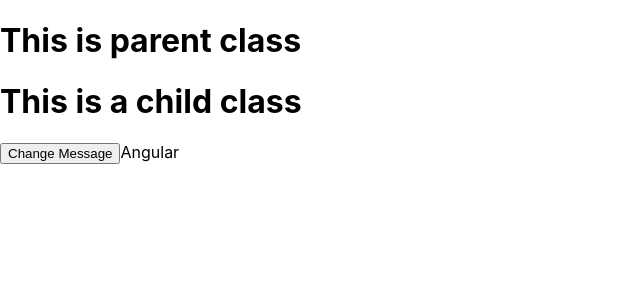
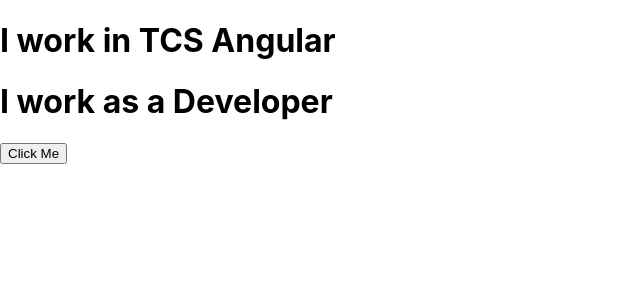
Before and after one commit to amarkumarram/react-session, a React (Create React App) app in the folder first-project/: page / in a window 1280 px wide. Shown: the top 300 px of the page, without its empty margins (0-640 px from the left). Built offline with nearby package versions, Linux system fonts and the light colour scheme.

Commit message:
6th session

```diff
--- a/first-project/package.json
+++ b/first-project/package.json
@@ -6,6 +6,7 @@
     "@testing-library/jest-dom": "^5.11.9",
     "@testing-library/react": "^11.2.5",
     "@testing-library/user-event": "^12.8.3",
+    "prop-types": "^15.7.2",
     "react": "^17.0.1",
     "react-dom": "^17.0.1",
     "react-scripts": "4.0.3",
--- a/first-project/src/App.js
+++ b/first-project/src/App.js
@@ -4,11 +4,19 @@
 import GreetPerson from './functional-component/GreetPerson'
 import SayHello from './class-compoents/SayHello'
 import ParentClass from './class-compoents/ParentClass'
+import PropComponent from './class-compoents/PropComponent'
 
 let App = () => {
+
+  function alertOk(child) {
+   // alert("Clicked from "+child);
+   alert(`I have been clicked from ${child}`);
+    //Template literals
+  }
+
   return(
     <>
-      <ParentClass />
+      <PropComponent name="TCS Angular" childBtnFunc={alertOk}/>
     </>
   );
 }
--- /dev/null
+++ b/first-project/src/class-compoents/PropComponent.js
@@ -0,0 +1,27 @@
+import React, {Component} from 'react'
+import PV from 'prop-types'
+
+class PropComponent extends Component {
+    render() {
+        return(
+            <>
+                <h1>I work in {this.props.name}</h1>
+                <h1>I work as a {this.props.desg}</h1>
+                <button onClick={() => this.props.childBtnFunc('child component')}>Click Me</button>
+            </>
+        )
+    }
+}
+
+PropComponent.defaultProps = {
+    name: "TCS React",
+    desg: "Developer"
+}
+
+PropComponent.propTypes = {
+    name: PV.string.isRequired,
+    desg: PV.oneOfType([PV.string, PV.number]),
+    childBtnFunc: PV.func
+}
+
+export default PropComponent;
```
Also changed, not shown: 1 other file (tests, documents, lock files or other folders).
